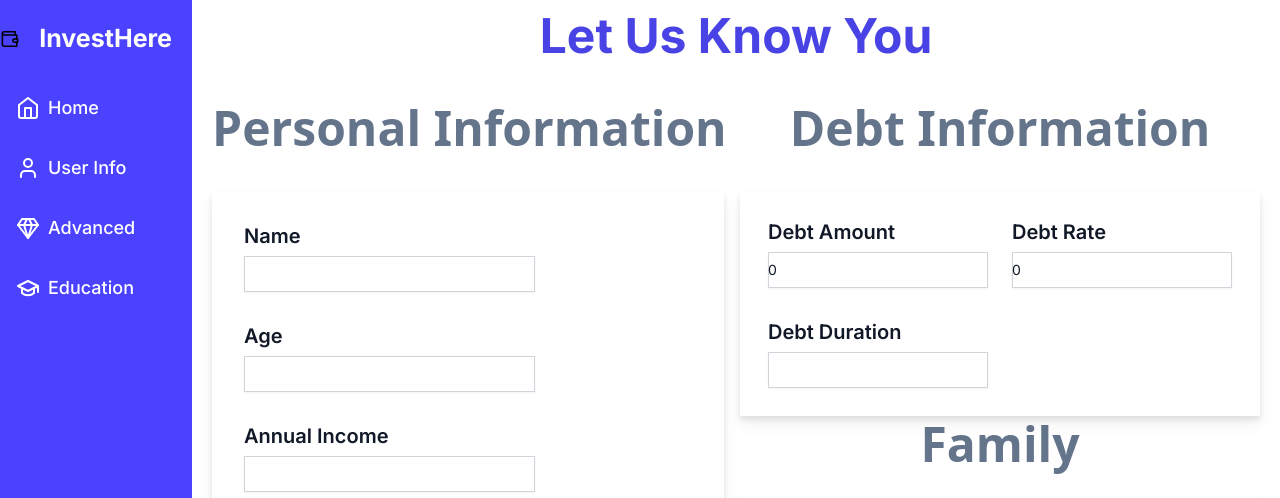
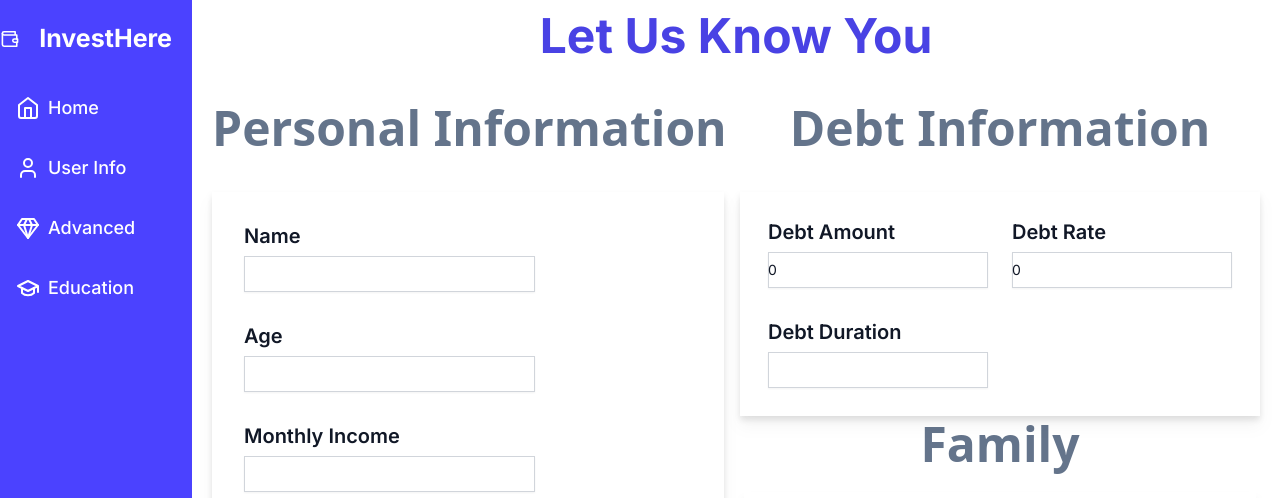
Before and after one commit to JP-GECT/codecrypt, a Next.js app: page /userinfo in a window 1280 px wide. Shown: the top 498 px of the page. Built offline with nearby package versions, Linux system fonts and the light colour scheme.

Commit message:
minor ui changes

```diff
--- a/src/components/Hero.jsx
+++ b/src/components/Hero.jsx
@@ -10,7 +10,7 @@ import Link from 'next/link';
 
 const Hero = () => {
   return (
-    <section id="home" className='w-full  flex xl:flex-row flex-col justify-center min-h-screen gap-10 max-container sm:items-center text-white bg-black'>
+    <section id="home" className=' bg-black w-full  flex xl:flex-row flex-col justify-center min-h-screen gap-10 max-container sm:items-center text-white'>
       <motion.div initial={{ x: -100, opacity: 0 }}
         animate={{ x: 0, opacity: 1 }}
         exit={{ x: 100, opacity: 0 }}
@@ -20,7 +20,7 @@ const Hero = () => {
         }} className='relative xl:w-1/2 flex flex-col justify-center items-start w-full pt-20 max-sm:text-center max-sm:items-center  max-lg:text-center max-lg:items-center max-xl:text-center max-xl:items-center'>
         {/* deleted max-xl:padding-x due to problem in padding       */}
         {/* <p className='text-xl text-coral-red'>Hack@Arch</p> */}
-        <h1 className='mt-10  font-palanquin text-8xl max-sm:text-[64px] max-sm:leading-[72px] font-bold'>
+        <h1 className='mt-10  font-palanquin text-8xl max-sm:text-[64px] max-sm:leading-[72px] font-bold '>
           <motion.span initial={{ x: -100, opacity: 0 }}
         animate={{ x: 0, opacity: 1 }}
         exit={{ x: 100, opacity: 0 }}
@@ -68,7 +68,7 @@ const Hero = () => {
           duration: 1.3,
           ease: [0.42, 0, 0.58, 1], // Custom cubic bezier easing
         }} className='gradient-text'>
-          <Link href='/userinfo'>
+          <Link href='/userinfo' className='bg-[#4942E4] rounded-xl mt-4 p-3 hover:bg-blue-500 '>
             <button>Lets Explore!!</button>
           </Link>
         </motion.span>
--- a/src/components/Sidebar.js
+++ b/src/components/Sidebar.js
@@ -6,7 +6,7 @@ const Sidebar = () => {
   return (
     <div className="bg-[#4b42ff]  h-screen w-[100]">
       <div className="flex justify-around items-center">
-        <Wallet className="h-10 w-10" />
+        <Wallet className="h-10 w-10 text-white" />
         <h1 className="text-center text-[25px] p-5 text-white font-bold">
           InvestHere
         </h1>
--- a/src/components/UserInfoForm.js
+++ b/src/components/UserInfoForm.js
@@ -138,7 +138,7 @@ function UserInfoForm({ setResult, setIsLoading }) {
                     htmlFor="name"
                     className="block text-xl font-semibold leading-6 text-gray-900"
                   >
-                    Annual Income
+                    Monthly Income
                   </label>
                   <div className="mt-2">
                     <div className="flex rounded-md shadow-sm ring-1 ring-inset ring-gray-300 focus-within:ring-2 focus-within:ring-inset focus-within:ring-indigo-600 sm:max-w-md">
```
